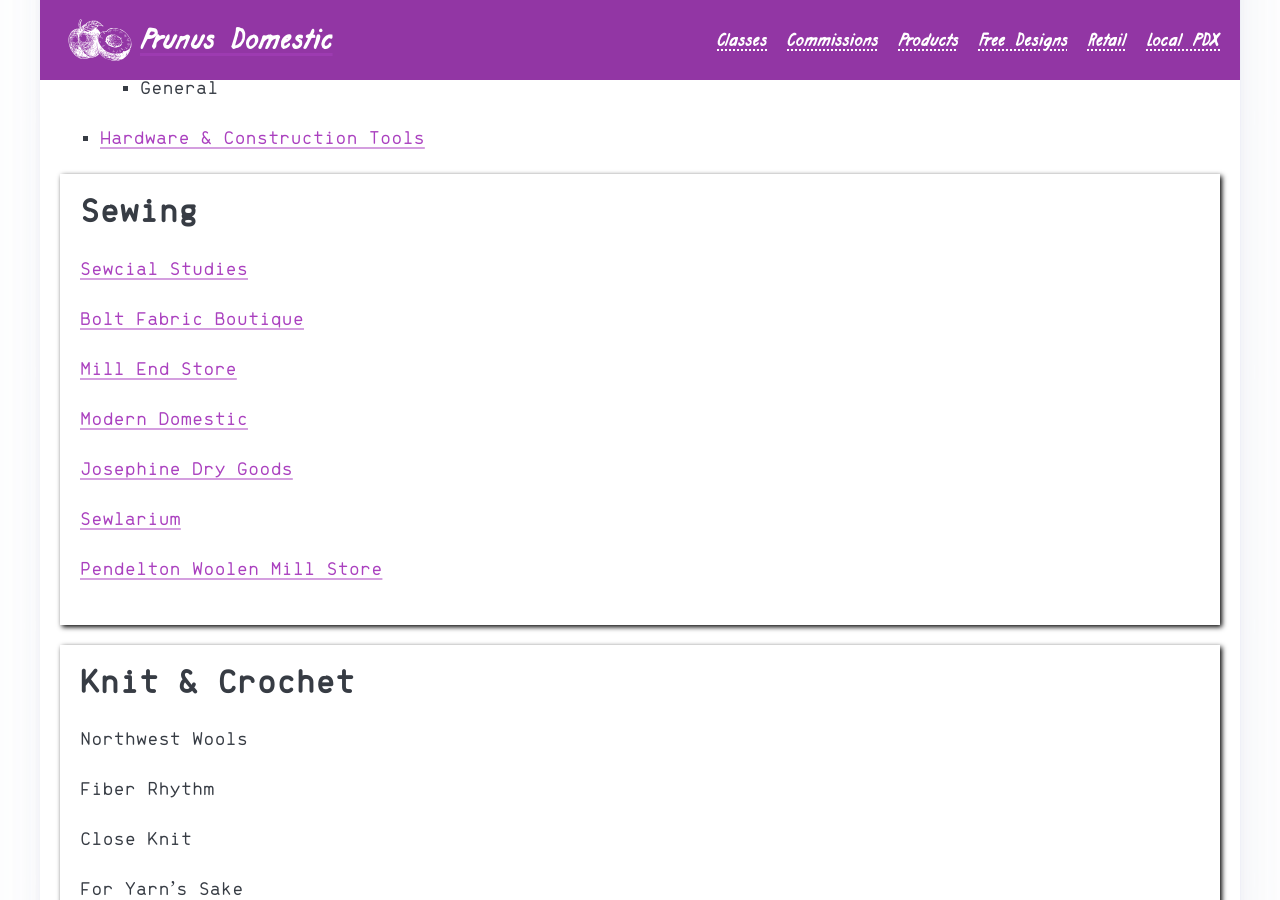
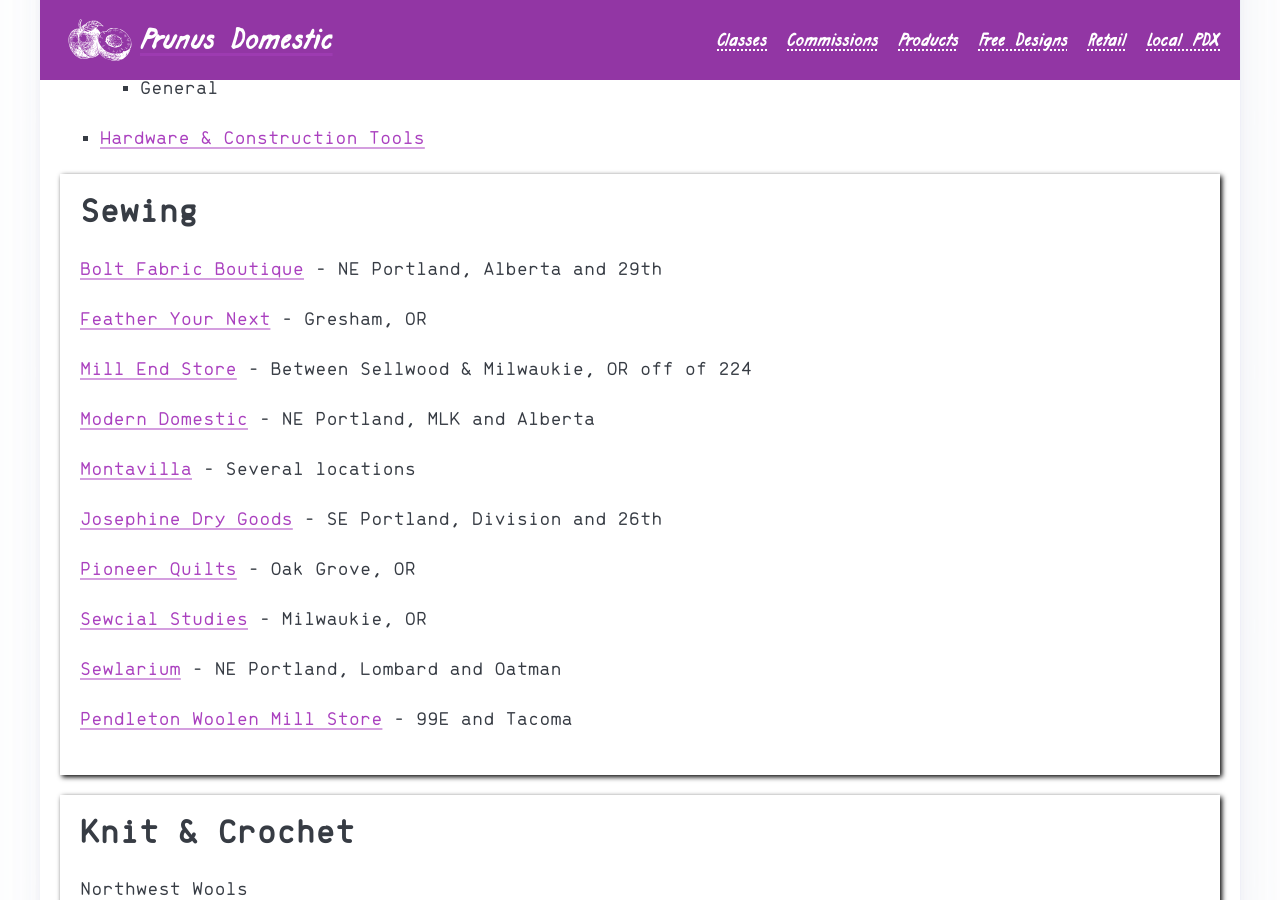
Before and after one commit to RagingRoosevelt/prunusdomestic_com, a Jekyll site: the page built from pdx_local_retail.html, in a window 1280 px wide and 900 px high, scrolled down 391 px. Built offline with Jekyll 4.4.1, drawn with Linux system fonts in a browser that asks for light colours.

Commit message:
Update seo info, add checks to makefile

```diff
--- a/_classes/intro_to_clothing_repair_with_sashiko.html
+++ b/_classes/intro_to_clothing_repair_with_sashiko.html
@@ -1,5 +1,6 @@
 ---
 title: Intro to Clothing Repair with Sashiko
+seo_title: Intro to Sashiko Clothing Repair
 description: "A hands-on beginner class in visible mending: patch and reinforce worn clothing with sashiko stitching. Taught by Prunus Domestic in Milwaukie, Oregon."
 og_description: "A hands-on beginner class in visible mending: patch and reinforce worn clothing with sashiko stitching."
 sort_order: 1
--- a/_config.yml
+++ b/_config.yml
@@ -1,9 +1,9 @@
 title: Prunus Domestic
 url: "https://www.prunusdomestic.com"
 description: >-
-  Prunus Domestic is a 3D design and small-batch manufacturing studio in
+  3D design and small-batch manufacturing studio in
   Milwaukie, Oregon, creating textile tools and fiber-craft accessories. Free
-  designs on Printables; products made and sold locally.
+  designs on Printables.
 
 # Site-wide <head> constants. Per-page overrides go in each page's front matter.
 # `title_suffix` is the fallback for pages outside a section; a section's own
--- a/_free_designs/portable_yarn_cake_holder.html
+++ b/_free_designs/portable_yarn_cake_holder.html
@@ -1,5 +1,6 @@
 ---
 title: Portable Yarn Cake Spinner / Holder
+seo_title: Portable Yarn Cake Holder
 description: A free, 3D-printable portable yarn cake spinner and holder from Prunus Domestic Design, available on Printables.
 tags: [yarncraft]
 sort_order: 2
--- a/_free_designs/seam_allowance_tracing_discs.html
+++ b/_free_designs/seam_allowance_tracing_discs.html
@@ -1,5 +1,6 @@
 ---
 title: Sewing Seam Allowance Tracing Discs (Inches and mm)
+seo_title: Seam Allowance Tracing Discs
 description: Free, 3D-printable tracing discs for adding seam allowance to sewing patterns, in metric and imperial sizes, available on Printables.
 tags: [sewing]
 sort_order: 5
--- a/_free_designs/slant_shank_presser_foot_adapter.html
+++ b/_free_designs/slant_shank_presser_foot_adapter.html
@@ -1,5 +1,6 @@
 ---
 title: Slant-Shank to Clip-On Presser Foot Adapter
+seo_title: Slant-Shank Presser Foot Adapter
 description: A free, 3D-printable adapter that lets vintage slant-shank Singer sewing machines use modern clip-on presser feet, available on Printables.
 tags: [sewing]
 sort_order: 4
--- a/pdx_local_retail.html
+++ b/pdx_local_retail.html
@@ -25,20 +25,23 @@
         </ul>
         <section id="sewing">
           <h2>Sewing</h2>
+          <p><a href="https://www.boltfabricboutique.com/" target="_blank" aria-label="Link to Bolt Fabric Boutique opens in a new tab">
+            Bolt Fabric Boutique</a> - NE Portland, Alberta and 29th</p>
+          <p><a href="http://featheryournestquiltstore.com/" target="_blank" aria-label="Link to Feather Your Next opens in a new tab">Feather Your Next</a> - Gresham, OR</p>
+          <p><a href="https://www.millendstore.com/" target="_blank" aria-label="Link to Mill End Store opens in a new tab">
+            Mill End Store</a> - Between Sellwood &amp; Milwaukie, OR off of 224</p>
+          <p><a href="https://moderndomesticpdx.com/" target="_blank" aria-label="Link to Modern Domestic opens in a new tab">
+            Modern Domestic</a> - NE Portland, MLK and Alberta</p>
+          <p><a href="https://www.montavillasewing.com/" target="_blank" aria-label="Link to Montavilla opens in a new tab">Montavilla</a> - Several locations</p>
+          <p><a href="https://www.josephinesdrygoods.com/" target="_blank" aria-label="Link to Josephine Dry Goods opens in a new tab">
+            Josephine Dry Goods</a> - SE Portland, Division and 26th</p>
+    	  <p><a href="https://www.pioneerquiltshop.com/" target="_blank" aria-label="Link to Pioneer Quilt Shop opens in a new tab">Pioneer Quilts</a> - Oak Grove, OR</p>
           <p><a href="https://www.sewcialstudies.com/" target="_blank" aria-label="Link to Sewcial Studies opens in new tab">
-            Sewcial Studies</a></p>
-          <p><a href="https://www.boltfabricboutique.com/" target="_blank" aria-label="Link to Bolt Fabric Boutique opens in a new tab">
-            Bolt Fabric Boutique</a></p>
-          <p><a href="https://www.millendstore.com/" target="_blank" aria-label="Link to Mill End Store opens in a new tab">
-            Mill End Store</a></p>
-          <p><a href="https://moderndomesticpdx.com/" target="_blank" aria-label="Link to Modern Domestic opens in a new tab">
-            Modern Domestic</a></p>
-          <p><a href="https://www.josephinesdrygoods.com/" target="_blank" aria-label="Link to Josephine Dry Goods opens in a new tab">
-            Josephine Dry Goods</a></p>
-          <p><a href="https://www.pdxsewlarium.com" target="_blank" aria-label="Link to Sewlarium opens in a new tab">
-            Sewlarium</a></p>
-          <p><a href="https://www.pendleton-usa.com/storedetails/?storeID=01160 060002" target="_blank" aria-label="Link to Pendelton Woolen  Mill Store opens in a new tab">
-            Pendelton Woolen Mill Store</a></p>
+            Sewcial Studies</a> - Milwaukie, OR</p>
+          <p><a href="https://pdxsewlarium.com/" target="_blank" aria-label="Link to Sewlarium opens in a new tab">
+            Sewlarium</a> - NE Portland, Lombard and Oatman</p>
+          <p><a href="https://www.pendleton-usa.com/storedetails/?storeID=01160%20060002" target="_blank" aria-label="Link to Pendleton Woolen Mill Store opens in a new tab">
+            Pendleton Woolen Mill Store</a> - 99E and Tacoma</p>
         </section>
         <section id="knit_and_crochet">
           <h2>Knit &amp; Crochet</h2>
```
Also changed, not shown: assets/img/projects/sewing_pattern_weights/weights_in_case_1000x750.png (deleted), assets/img/projects/sewing_pattern_weights/weights_stacked_embossed_1000x750.png (deleted), assets/img/projects/sewing_pattern_weights/weights_stacked_grey_1000x750.png (deleted), assets/img/projects/sewing_pattern_weights/weights_various_colors_1000x750.png (deleted), assets/img/projects/turkish_drop_spindle/spindle-solo-wrapped_1000x750.png (deleted), assets/img/projects/turkish_drop_spindle/spindle_fully_dismantled_1000x750.png (deleted), assets/img/projects/turkish_drop_spindle/spindle_partially_dismantled_1000x750.png (deleted), assets/img/projects/turkish_drop_spindle/spindle_solo_1000x750.png (deleted), 2 other files.
